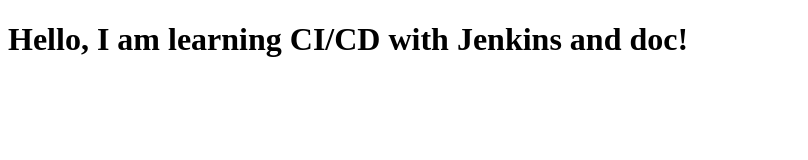
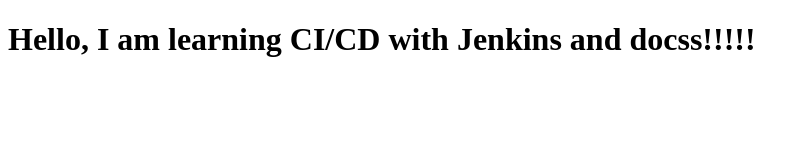
Before and after one commit to 08ananya/docker, a plain HTML site: page index.html in a window 1280 px wide. Shown: the whole page, without its empty margins (0-808 px from the left). Drawn offline with Linux system fonts and the light colour scheme.

Commit message:
i am learning

```diff
--- a/index.html
+++ b/index.html
@@ -4,6 +4,6 @@
     <title>My Web App</title>
 </head>
 <body>
-    <h1>Hello, I am learning CI/CD with Jenkins and doc!</h1>
+    <h1>Hello, I am learning CI/CD with Jenkins and docss!!!!!</h1>
 </body>
 </html>
```
